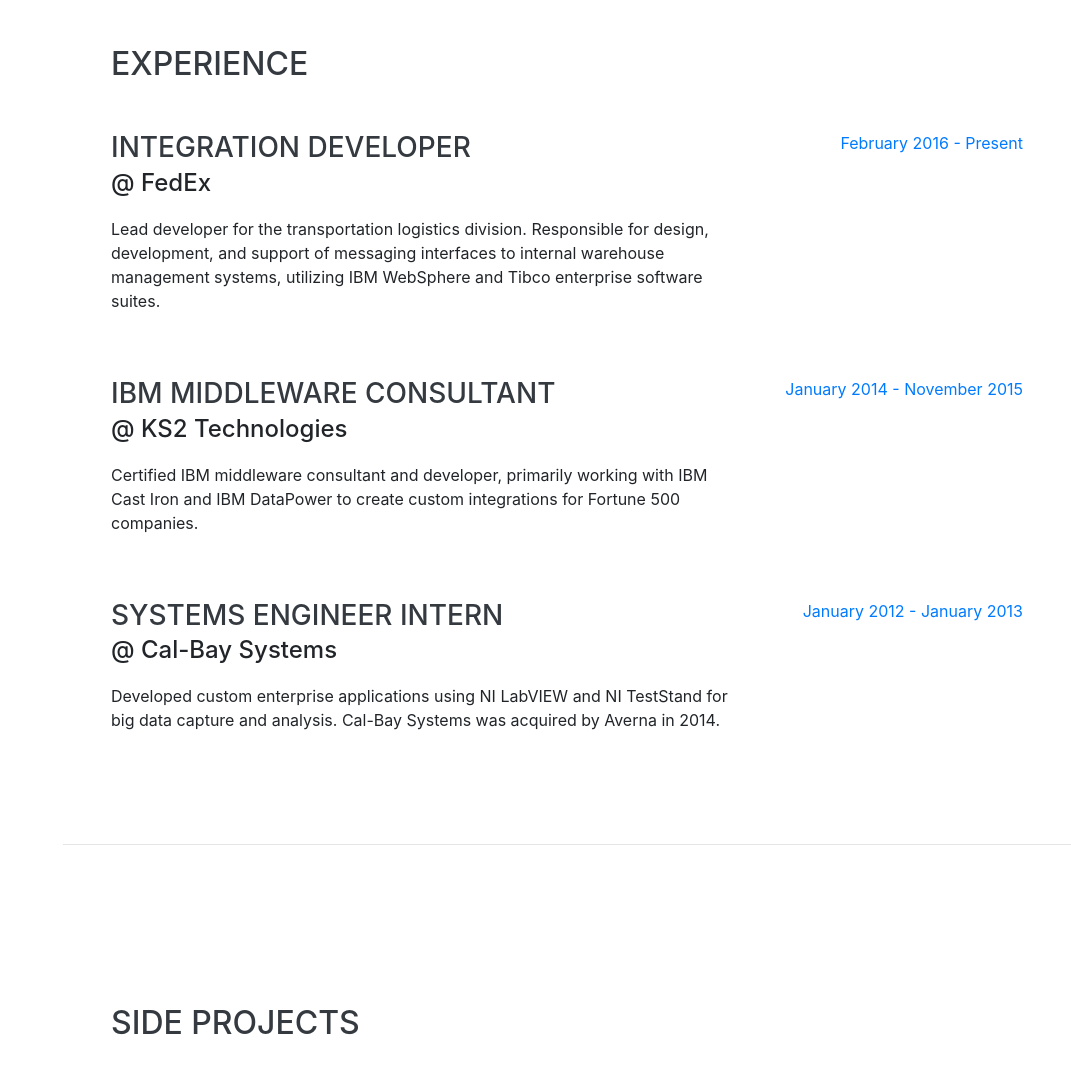
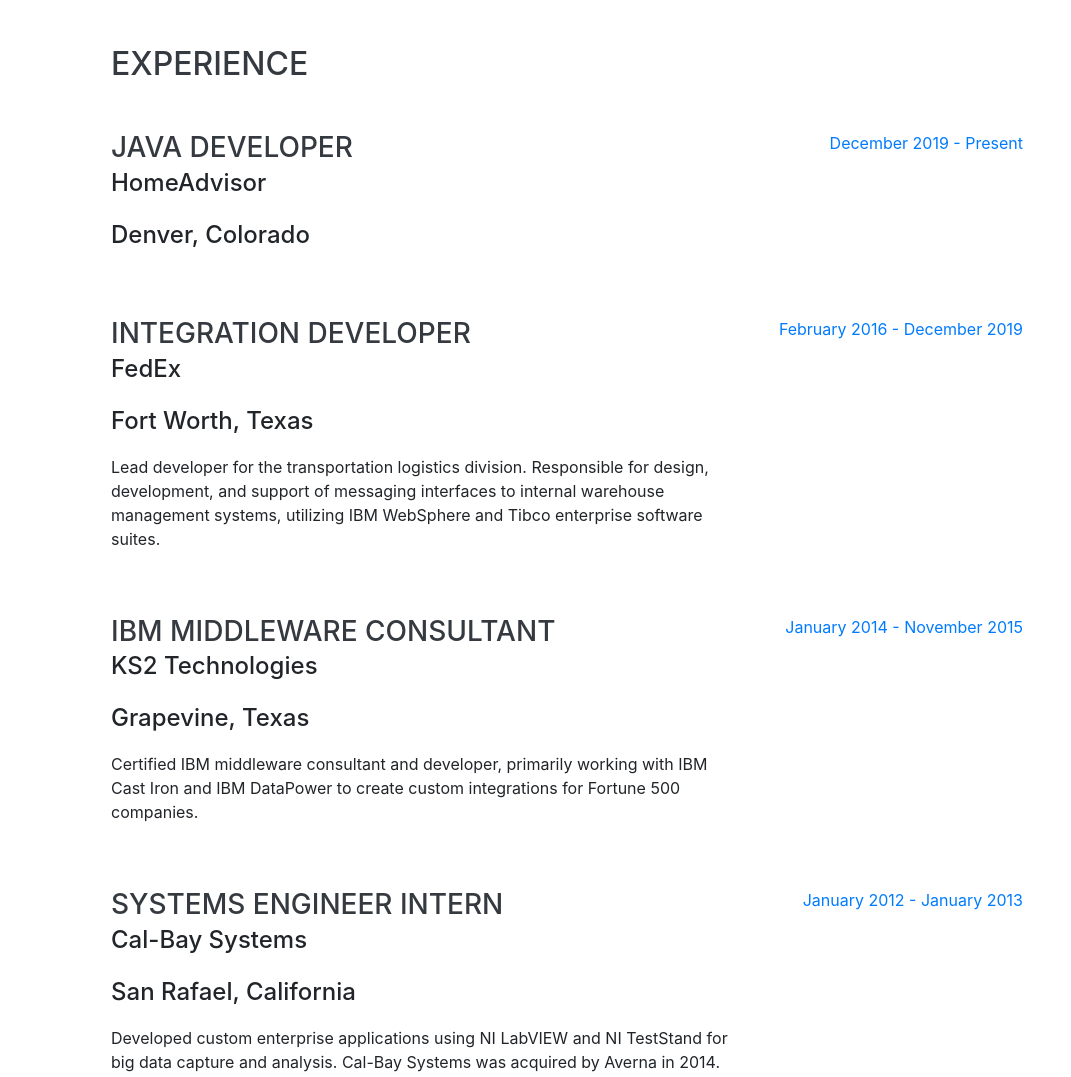
Before and after one commit to davidlcassidy/personal-website, a website with bundled scripts: page index.html in a window 1280 px wide. Shown: the part 804-1881 px from the top of the page, without its empty margins (209-1280 px from the left). Built offline with nearby package versions, Linux system fonts and the light colour scheme; a web font is replaced by a local one.

Commit message:
Update experience section

```diff
--- a/index.html
+++ b/index.html
@@ -70,7 +70,7 @@
         <div class="my-auto">
           <h1 class="mb-0">David L. <span class="text-primary">Cassidy</span>
           </h1>
-          <h3 class="mb-5">Software Engineer&nbsp;&nbsp;·&nbsp;&nbsp;Dallas, Texas</h3>
+          <h3 class="mb-5">Software Engineer&nbsp;&nbsp;·&nbsp;&nbsp;Denver, Colorado</h3>
           <p class="lead mb-5">I am passionate about software development and technology. But don’t let my polished code and weakness for good coffee fool&nbsp;you&nbsp;–&nbsp;it’s&nbsp;all a plot for world domination, one project at a time.</br></br>To get in touch, feel free to email me at <a href="mailto:david@davidlcassidy.com">david@davidlcassidy.com</i></a>.</p>
           <div class="social-icons">
             <a href="https://www.linkedin.com/in/davidlcassidy/">
@@ -91,19 +91,33 @@
 
           <div class="resume-item d-flex flex-column flex-md-row mb-5">
             <div class="resume-content mr-auto">
-              <h3 class="mb-0">Integration Developer </h3>
-              <div class="subheading mb-3">@ FedEx</div>
+              <h3 class="mb-0">Java Developer</h3>
+              <div class="subheading mb-3">HomeAdvisor</div>
+              <div class="subheading mb-3">Denver, Colorado</div>
+              <p></p>
+            </div>
+            <div class="resume-date text-md-right">
+              <span class="text-primary">December 2019 - Present</span>
+            </div>
+          </div>
+
+          <div class="resume-item d-flex flex-column flex-md-row mb-5">
+            <div class="resume-content mr-auto">
+              <h3 class="mb-0">Integration Developer</h3>
+              <div class="subheading mb-3">FedEx</div>
+              <div class="subheading mb-3">Fort Worth, Texas</div>
               <p>Lead developer for the transportation logistics division. Responsible for design, development, and support of messaging interfaces to internal warehouse management systems, utilizing IBM WebSphere and Tibco enterprise software suites.</p>
             </div>
             <div class="resume-date text-md-right">
-              <span class="text-primary">February 2016 - Present</span>
+              <span class="text-primary">February 2016 - December 2019</span>
             </div>
           </div>
 
           <div class="resume-item d-flex flex-column flex-md-row mb-5">
             <div class="resume-content mr-auto">
               <h3 class="mb-0">IBM Middleware Consultant</h3>
-              <div class="subheading mb-3">@ KS2 Technologies</div>
+              <div class="subheading mb-3">KS2 Technologies</div>
+              <div class="subheading mb-3">Grapevine, Texas</div>
               <p>Certified IBM middleware consultant and developer, primarily working with IBM Cast Iron and IBM DataPower to create custom integrations for Fortune 500 companies.</p>
             </div>
             <div class="resume-date text-md-right">
@@ -114,7 +128,8 @@
           <div class="resume-item d-flex flex-column flex-md-row mb-5">
             <div class="resume-content mr-auto">
               <h3 class="mb-0">Systems Engineer Intern</h3>
-              <div class="subheading mb-3">@ Cal-Bay Systems</div>
+              <div class="subheading mb-3">Cal-Bay Systems</div>
+              <div class="subheading mb-3">San Rafael, California</div>
               <p>Developed custom enterprise applications using NI LabVIEW and NI TestStand for big data capture and analysis. Cal-Bay Systems was acquired by Averna in 2014.</p>
             </div>
             <div class="resume-date text-md-right">
```
